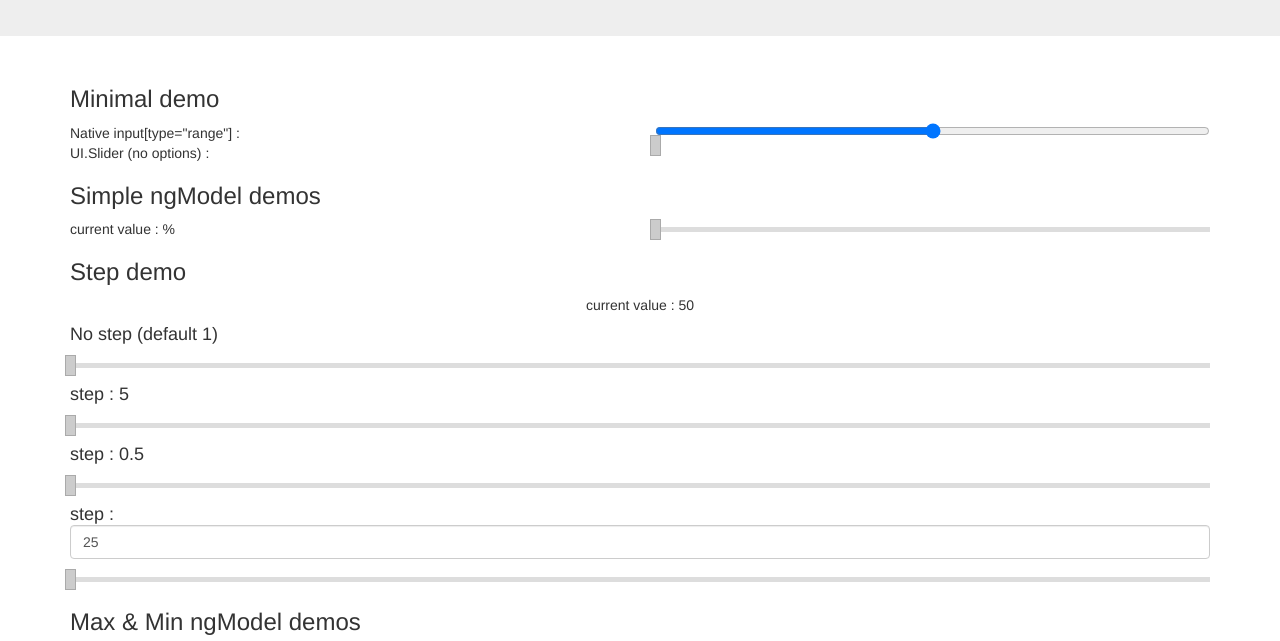
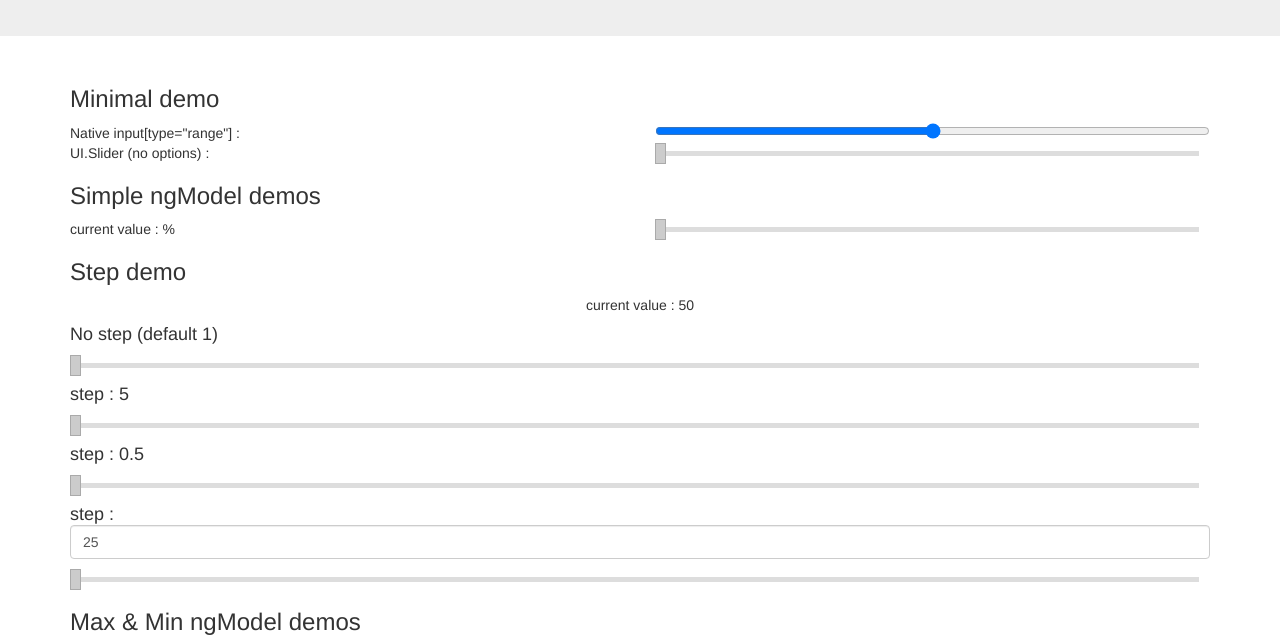
Before and after one commit to angular-ui/ui-slider, a website: page demo/index.html in a window 1280 px wide. Shown: the part 159-800 px from the top of the page. Drawn offline with nearby package versions, Linux system fonts and the light colour scheme; files that its build step writes are made by us from their sources; files whose address does not match are found by name.

Commit message:
feat(slider): use :after to display the track
the thumb still goes form 0% to 100% so, like `left : 100%` is out of the parent box, we have to reduce the sliding area a bit. It's tricky but it works.

```diff
--- a/src/ui-slider.css
+++ b/src/ui-slider.css
@@ -13,9 +13,15 @@ ui-slider, [ui-slider], .ui-slider {
   display: block;
 }
 
-ui-slider-track, [ui-slider-track], .ui-slider-track {
-  position: relative;
+ui-slider:after,
+[ui-slider]:after,
+.ui-slider:after {
+  position: absolute;
+  left: 0;
+  right: 0;
   display: block;
+  content: '';
+  z-index: -1;
 }
 
 ui-slider-thumb, [ui-slider-thumb], .ui-slider-thumb {
@@ -26,31 +32,33 @@ ui-slider-thumb, [ui-slider-thumb], .ui-slider-thumb {
 ui-slider-range, [ui-slider-range], .ui-slider-range {
   position: absolute;
   height: 100%;
+  left: 0;
+  right: 100%;
 }
 
-.ui-slider-range-min { left: 0; }
-.ui-slider-range-max { right: 0; }
+.ui-slider-range-min {
+}
 
+.ui-slider-range-max {
+}
 
 /* =UI.Slider default style
 -----------------------------------------------------------------------------*/
 .ui-slider-default {
   height: 20px;
+  margin-right: 11px;
 }
 
-.ui-slider-default ui-slider-track,
-.ui-slider-default [ui-slider-track],
-.ui-slider-default .ui-slider-track {
+.ui-slider-default:after {
   background: #ddd;
   height: 5px;
   top: 8px;
+  left: 11px;
 }
 
 .ui-slider-default ui-slider-thumb,
 .ui-slider-default [ui-slider-thumb],
 .ui-slider-default .ui-slider-thumb {
-  top: -8px;
-  margin-left: -5px;
   width : 11px;
   height : 21px;
   background: #ccc;
@@ -68,4 +76,7 @@ ui-slider-range, [ui-slider-range], .ui-slider-range {
 .ui-slider-default [ui-slider-range],
 .ui-slider-default .ui-slider-range{
   background: #aaa;
+  top: 8px;
+  height: 5px;
+  margin-left: 11px;
 }
```
